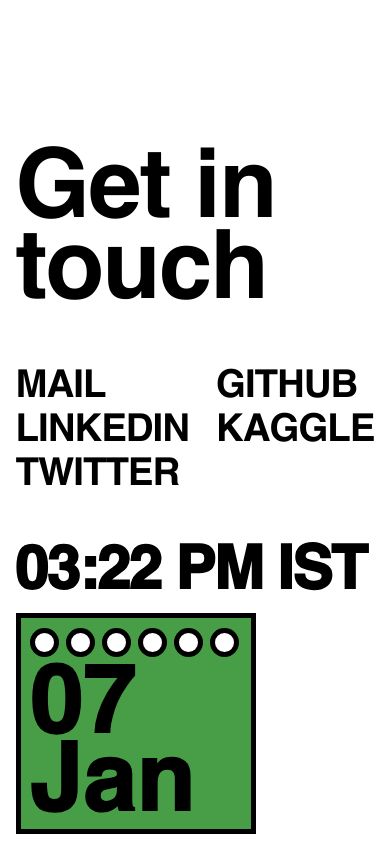
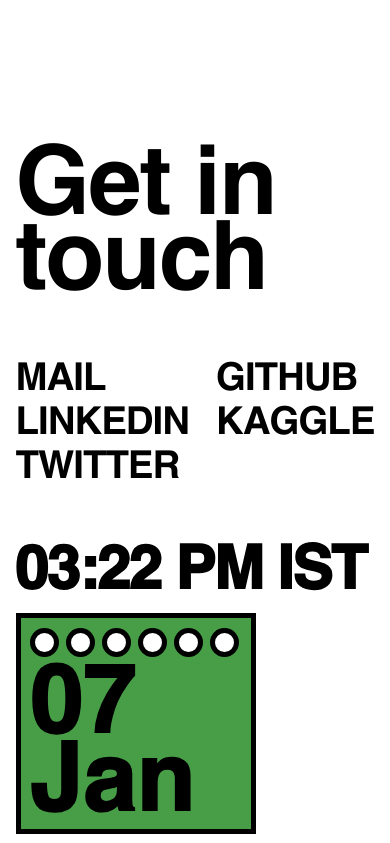
Before and after one commit to jaiminjariwala/jaiminjariwala, a React (Vite) app: page / in a window 390 px wide. Shown: the part 1588-2431 px from the top of the page. Built offline with nearby package versions, Linux system fonts and the light colour scheme.

Commit message:
updated line height in Get in touch

```diff
--- a/src/components/Contact/Contact.css
+++ b/src/components/Contact/Contact.css
@@ -161,6 +161,7 @@
   .contact h1 {
     font-size: clamp(6rem, 18vw, 8rem);
     letter-spacing: -2px;
+    line-height: 0.78;
   }
 
   .contact-item {
```
